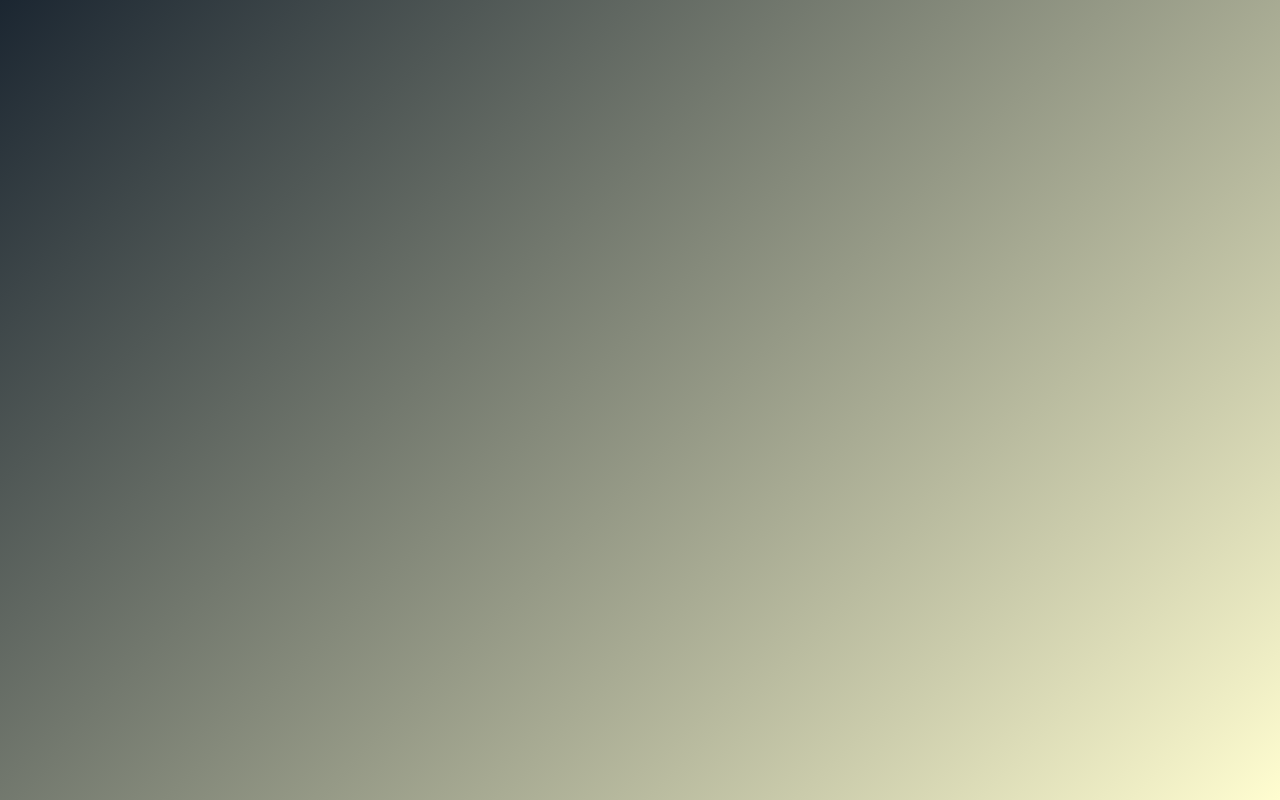
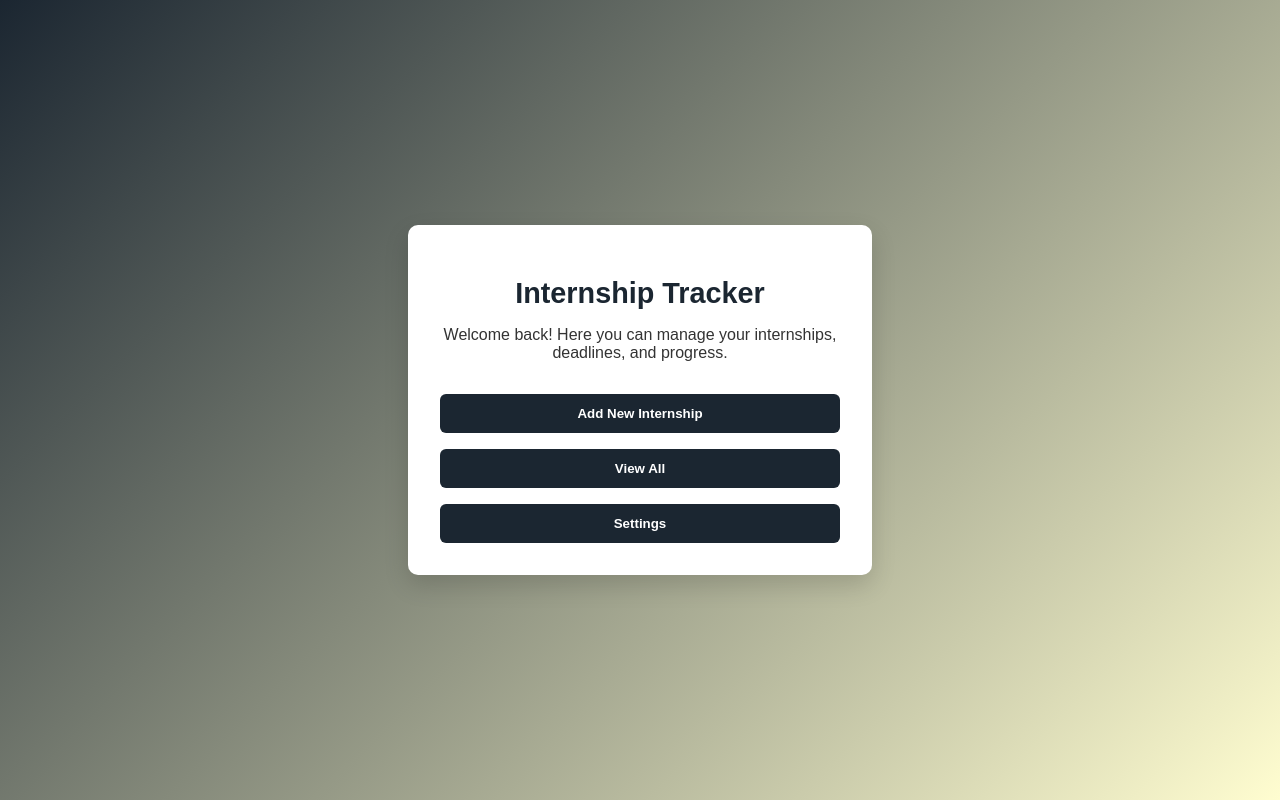
Before and after one commit to khushichitalia/internship-tracker, a React (Create React App) app: page /home in a window 1280 px wide. Before the commit this address had no page. Built offline with nearby package versions, Linux system fonts and the light colour scheme.

Commit message:
Login functionality

```diff
--- a/src/App.js
+++ b/src/App.js
@@ -3,6 +3,7 @@ import './App.css';
 import { BrowserRouter as Router, Routes, Route } from 'react-router-dom';
 import LoginPage from './Login';
 import RegisterPage from './Register';
+import InternshipTracker from './InternshipTracker';
 
 function App() {
   return (
@@ -10,6 +11,7 @@ function App() {
       <Routes>
         <Route path="/" element={<LoginPage />} />
         <Route path="/register" element={<RegisterPage />} />
+        <Route path="/home" element={<InternshipTracker />} />
       </Routes>
     </Router>
   );
--- /dev/null
+++ b/src/InternshipTracker.css
@@ -0,0 +1,58 @@
+body {
+  margin: 0;
+  padding: 0;
+  font-family: 'Arial', sans-serif;
+  background: linear-gradient(135deg, #1B2631 0%, #fffdd0 100%);
+  background-repeat: no-repeat;
+  background-attachment: fixed;
+  background-size: cover;
+}
+
+.home-wrapper {
+  display: flex;
+  justify-content: center;
+  align-items: center;
+  min-height: 100vh;
+}
+
+.home-card {
+  width: 400px;
+  background-color: #fff;
+  padding: 2rem;
+  border-radius: 10px;
+  box-shadow: 0 10px 25px rgba(0, 0, 0, 0.15);
+  text-align: center;
+}
+
+.home-card h1 {
+  margin-bottom: 1rem;
+  color: #1B2631;
+  font-size: 1.8rem;
+}
+
+.home-card p {
+  margin-bottom: 2rem;
+  color: #333;
+  font-size: 1rem;
+}
+
+.button-group {
+  display: flex;
+  flex-direction: column;
+  gap: 1rem;
+}
+
+.home-btn {
+  background-color: #1B2631;
+  color: #fff;
+  padding: 0.75rem;
+  border: none;
+  border-radius: 6px;
+  font-weight: 600;
+  cursor: pointer;
+  transition: background-color 0.3s ease;
+}
+
+.home-btn:hover {
+  background-color: #131a22;
+}
--- /dev/null
+++ b/src/InternshipTracker.js
@@ -0,0 +1,21 @@
+import React from 'react';
+import './InternshipTracker.css';
+
+function InternshipTracker(){
+  return (
+    <div className = "home-wrapper">
+      <div className = "home-card">
+        <h1>Internship Tracker</h1>
+        <p>Welcome back! Here you can manage your internships, deadlines, and progress.</p>
+
+        <div className = "button-group">
+          <button className='home-btn'>Add New Internship</button>
+          <button className='home-btn'>View All</button>
+          <button className='home-btn'>Settings</button>
+        </div>
+      </div>
+    </div>
+  )
+}
+
+export default InternshipTracker;
--- a/src/components/LoginForm.js
+++ b/src/components/LoginForm.js
@@ -1,20 +1,59 @@
-import React from 'react';
+import React, { useState } from 'react';
+import { signInWithEmailAndPassword } from 'firebase/auth';
+import { auth } from '../FireBase';
+import { useNavigate } from 'react-router-dom';
+import { ToastContainer, toast } from 'react-toastify';
+import 'react-toastify/dist/ReactToastify.css';
+
 function LoginForm() {
+  const [email, setEmail] = useState('');
+  const [password, setPassword] = useState('');
+  const [error, setError] = useState('');
+  const navigate = useNavigate();
+
+  const handleLogin = async (e) => {
+    e.preventDefault();
+    setError('');
+    try {
+      await signInWithEmailAndPassword(auth, email, password);
+      toast.success('Logged in successfully!', {
+        position: 'top-center',
+        autoClose: 500,
+        onClose: () => navigate('/home'),
+      });
+    }
+    catch (err) {
+      setError(err.message);
+    }
+  };
   return (
-    <form>
+    <>
+    <form onSubmit={handleLogin}>
       <div className="form-group">
-        <label htmlFor="username">Username</label>
-        <input id="username" type="text" placeholder="Type your username" />
+        <label htmlFor="email">Username</label>
+        <input
+          id="email"
+          type="email"
+          onChange={(e) => setEmail(e.target.value)}
+          placeholder="Type your email"
+          />
       </div>
       <div className="form-group">
         <label htmlFor="password">Password</label>
-        <input id="password" type="password" placeholder="Type your password" />
+        <input
+          id="password"
+          type="password"
+          onChange={(e)=> setPassword(e.target.value)}
+          placeholder="Type your password" />
       </div>
       <div className="forgot-row">
         <a href="#forgot">Forgot password?</a>
       </div>
+      {error && <p style={{ color: 'red'}}>{error}</p>}
       <button type="submit" className="login-btn">LOGIN</button>
     </form>
+    <ToastContainer />
+    </>
   );
 }
 
--- a/src/components/RegisterForm.js
+++ b/src/components/RegisterForm.js
@@ -9,7 +9,6 @@ import 'react-toastify/dist/ReactToastify.css';
 function RegisterForm() {
   const [email, setEmail] = useState('');
   const [password, setPassword] = useState('');
-  const [username, setUsername] = useState('');
   const [error, setError] = useState('');
   const navigate = useNavigate();
 
@@ -18,9 +17,6 @@ function RegisterForm() {
     setError('');
     try {
       await createUserWithEmailAndPassword(auth, email, password);
-      await updateProfile(auth.currentUser, {
-        displayName: username,
-      });
       toast.success("User registered successfully!", {
         position: "top-center",
         autoClose: 500,
@@ -40,16 +36,6 @@ function RegisterForm() {
   return (
     <>
     <form onSubmit={handleRegister}>
-      <div className="form-group">
-        <label>Username</label>
-        <input
-          id="username"
-          type="text"
-          value = {username}
-          onChange={(e)=>setUsername(e.target.value)}
-          placeholder="Type your username"
-          />
-      </div>
       <div className="form-group">
         <label>Email</label>
         <input
```
